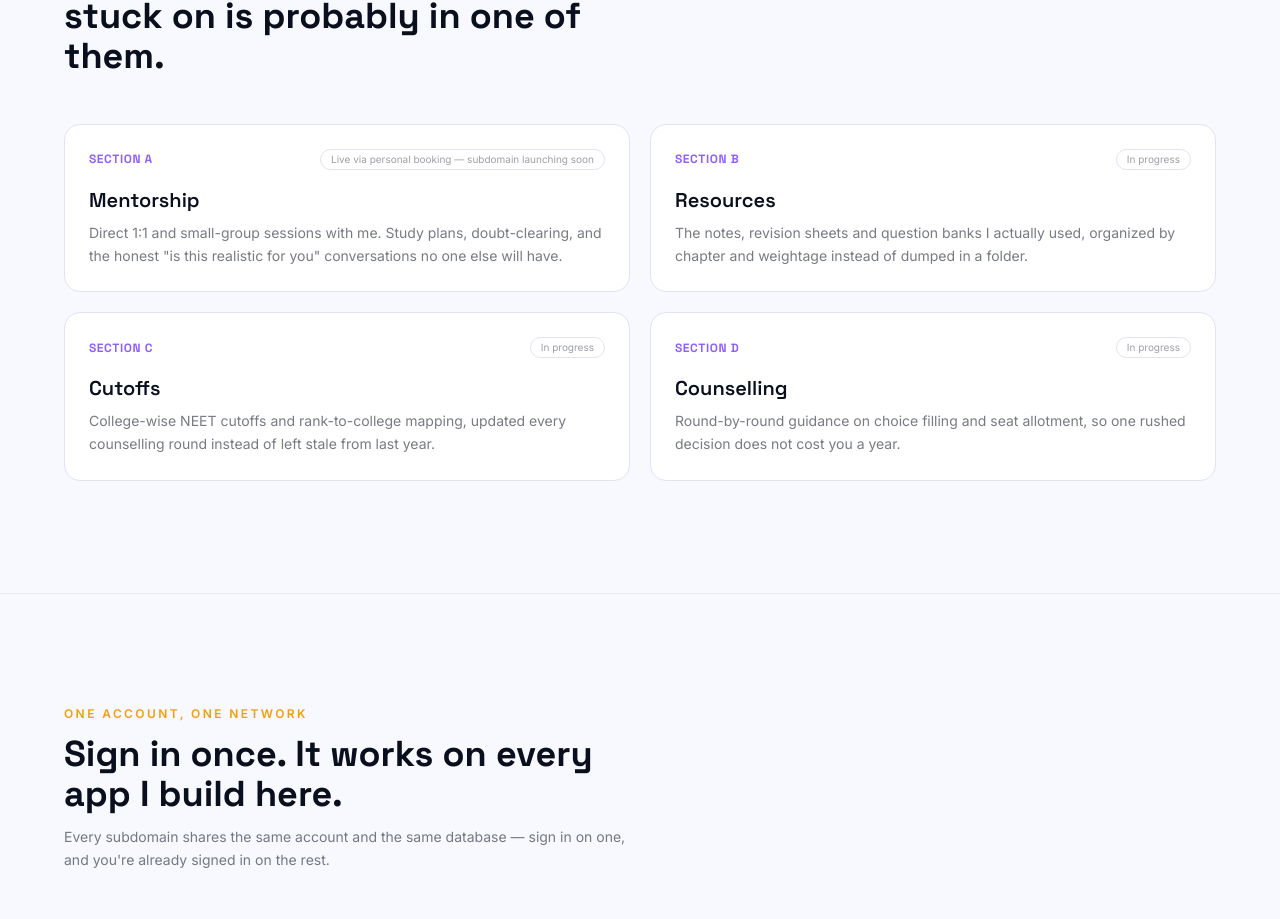
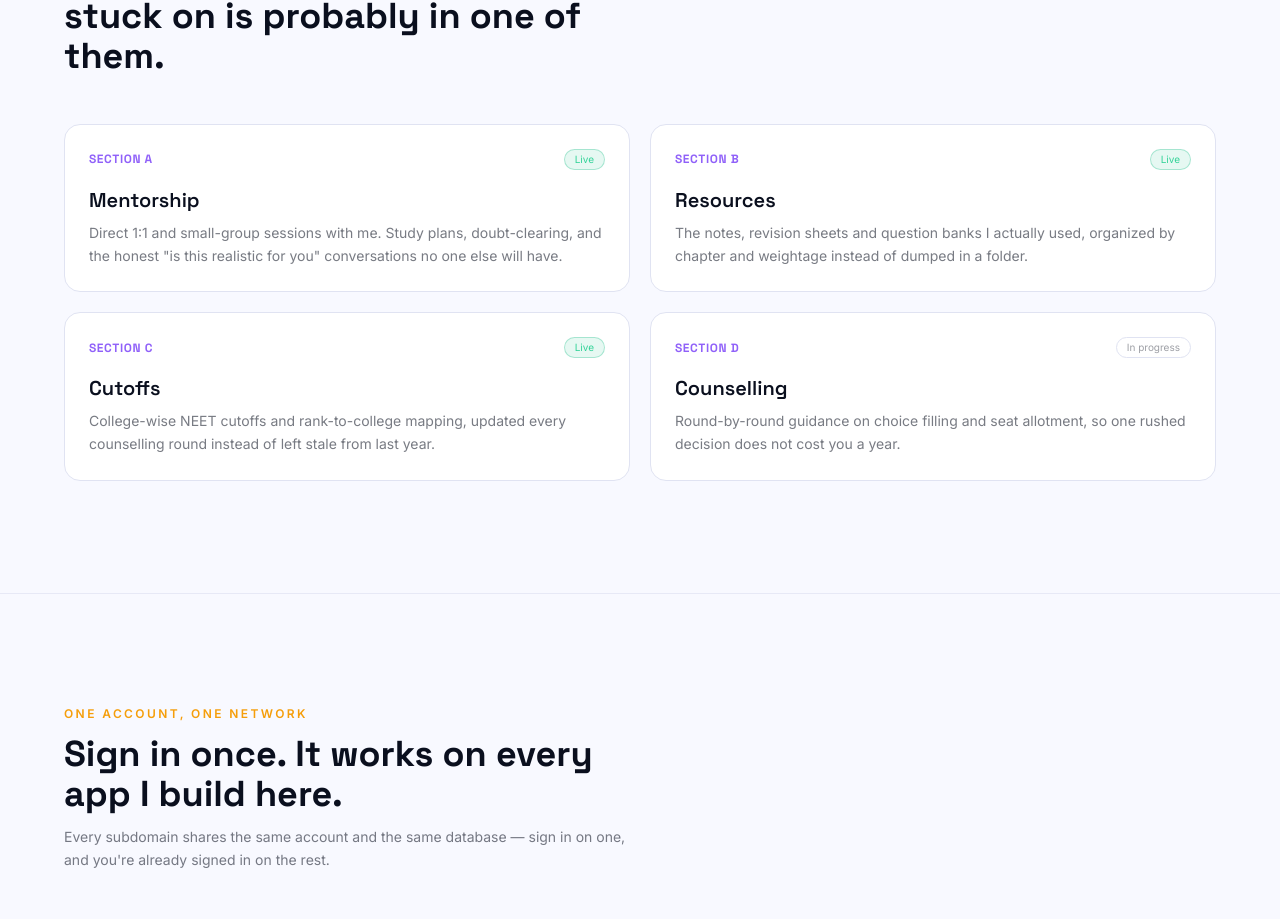
Before and after one commit to TarGenZ/project-0, a React (Vite) app: page / in a window 1280 px wide. Shown: the part 1789-2708 px from the top of the page. Built offline with nearby package versions, Linux system fonts and the light colour scheme; no server answers.

Commit message:
CHODU CID

```diff
--- a/src/components/Pillars.jsx
+++ b/src/components/Pillars.jsx
@@ -5,19 +5,19 @@
     tag: 'SECTION A',
     title: 'Mentorship',
     desc: 'Direct 1:1 and small-group sessions with me. Study plans, doubt-clearing, and the honest "is this realistic for you" conversations no one else will have.',
-    status: 'Live via personal booking — subdomain launching soon',
+    status: 'Live',
   },
   {
     tag: 'SECTION B',
     title: 'Resources',
     desc: 'The notes, revision sheets and question banks I actually used, organized by chapter and weightage instead of dumped in a folder.',
-    status: 'In progress',
+    status: 'Live',
   },
   {
     tag: 'SECTION C',
     title: 'Cutoffs',
     desc: 'College-wise NEET cutoffs and rank-to-college mapping, updated every counselling round instead of left stale from last year.',
-    status: 'In progress',
+    status: 'Live',
   },
   {
     tag: 'SECTION D',
@@ -26,6 +26,11 @@
     status: 'In progress',
   },
 ];
+
+const statusClass = (s) =>
+  s === 'Live'
+    ? 'rounded-full border border-emerald-500/30 bg-emerald-500/10 px-2.5 py-0.5 text-[10px] text-emerald-400'
+    : 'rounded-full border border-line px-2.5 py-0.5 text-[10px] text-white/40';
 
 export default function Pillars() {
   return (
@@ -60,7 +65,7 @@
                 <span className="font-display text-xs font-bold tracking-wider text-violet-soft">
                   {p.tag}
                 </span>
-                <span className="rounded-full border border-line px-2.5 py-0.5 text-[10px] text-white/40">
+                <span className={statusClass(p.status)}>
                   {p.status}
                 </span>
               </div>
```
